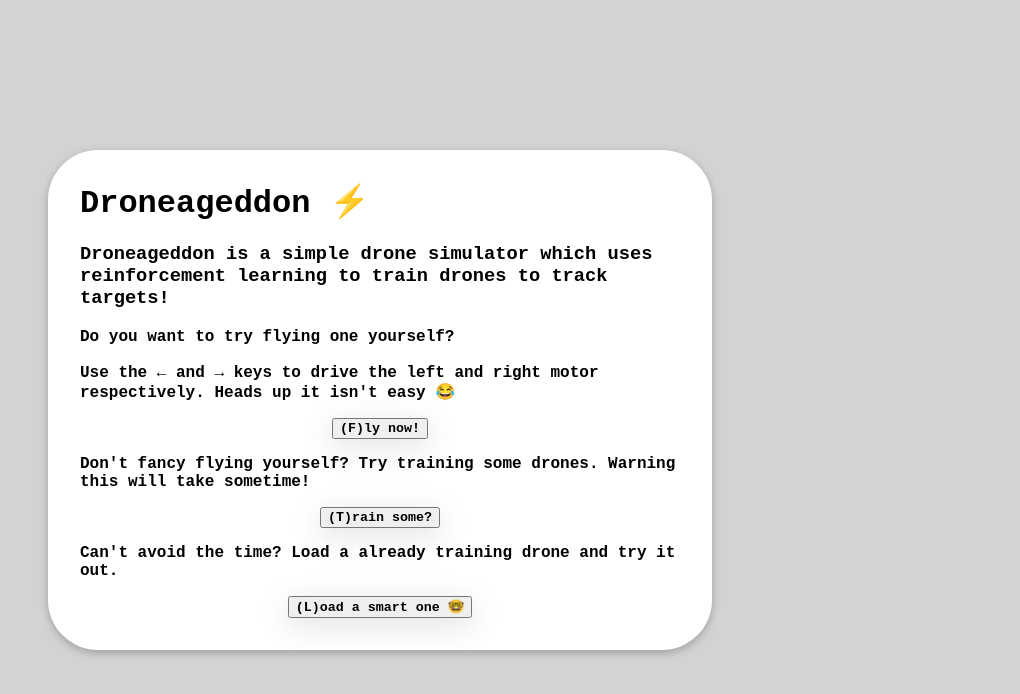
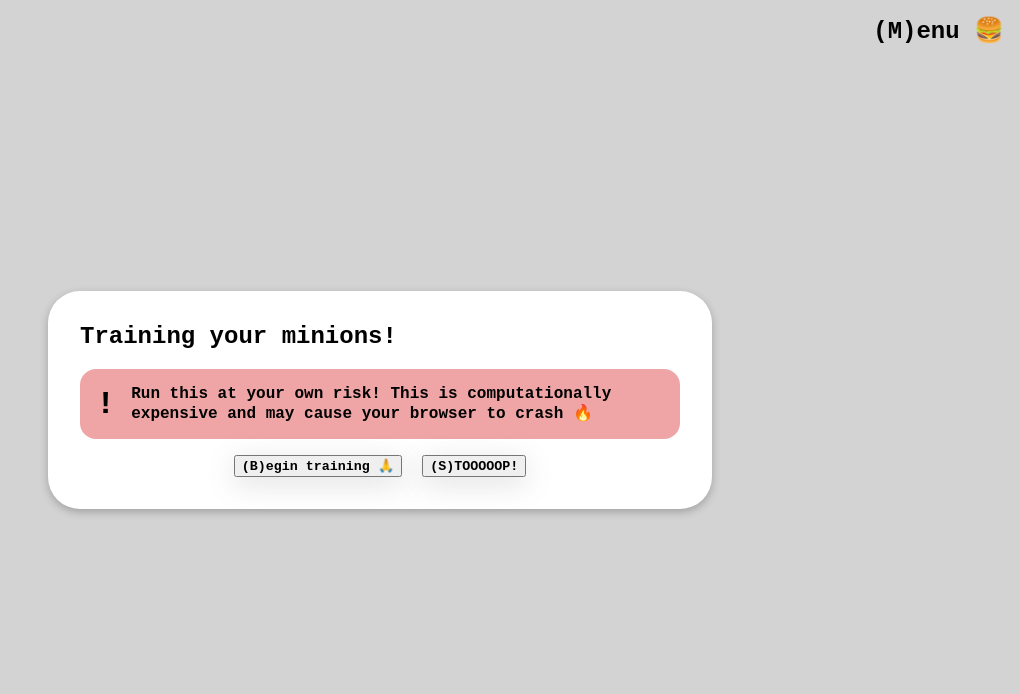
Before and after one commit to JamesMBarr/Droneageddon, a plain HTML site: page index.html in a window 1280 px wide. Both pictures are taken after a click on the button "(T)rain some?". Shown: the whole page, without its empty margins (260-1280 px from the left). Drawn offline with Linux system fonts and the light colour scheme.

Commit message:
Add training menu

```diff
--- a/classes/controls.js
+++ b/classes/controls.js
@@ -25,13 +25,17 @@ class Controls {
         case "ArrowRight":
           this.right = false;
           break;
-        case "m":
-        case "M":
-          openMenu();
-          break;
         case "f":
         case "F":
           startSelfDriveDrone();
+          break;
+        case "m":
+        case "M":
+          openMainMenu();
+          break;
+        case "t":
+        case "T":
+          openTrainingMenu();
           break;
       }
     };
--- a/index.html
+++ b/index.html
@@ -1,6 +1,6 @@
 <!DOCTYPE html>
 <head>
-    <title>Self-driving drones</title>
+    <title>Droneageddon</title>
     <meta http-equiv="Content-Type" content="text/html; charset=UTF-8" />
     <meta name="Author" content="James Barr">
     <link rel="stylesheet" href="style.css">
@@ -14,7 +14,7 @@
 </head>
 <body>
     <div class="container">
-        <div id="menu">
+        <div id="menu" class="menu">
             <h1>Droneageddon &#9889;</h1>
             <h3>
                 Droneageddon is a simple drone simulator which uses reinforcement
@@ -34,7 +34,7 @@
                 this will take sometime!
             </p>
             <div class="button-container">
-                <button onclick="alert('Not implemented yet')">(T)rain some?</button>
+                <button onclick="openTrainingMenu()">(T)rain some?</button>
             </div>
             <p>
                 Can't avoid the time? Load a already training drone and try it
@@ -44,8 +44,23 @@
                 <button onclick="alert('Not implemented yet')">(L)oad a smart one &#129299;</button>
             </div>
         </div>
+        <div id="training-menu" class="menu hide">
+            <h2>Training your minions!</h2>
+            <div class="warning">
+                <div class="warning-icon">
+                    !
+                </div>
+                Run this at your own risk! This is computationally expensive and
+                may cause your browser to crash &#128293;
+            </div>
+            <div class="button-container" style="margin-top: 1rem;">
+                <button onclick="startTraining()">(B)egin training &#128591;</button>
+                <div class="spacer"></div>
+                <button onclick="stopTraining()">(S)TOOOOOP!</button>
+            </div>
+        </div>
     </div>
-    <div id="menu-button" class="hide" onclick="openMenu()">
+    <div id="menu-button" class="hide" onclick="openMainMenu()">
         (M)enu &#127828;
     </div>
     <canvas id="droneCanvas"></canvas>
--- a/main.js
+++ b/main.js
@@ -12,33 +12,64 @@ window.addEventListener("resize", () => {
 const droneCtx = droneCanvas.getContext("2d");
 const controls = new Controls();
 
-const closeMenu = () => {
-  const menu = document.getElementById("menu");
-  menu.classList.add("hide");
-
-  const menuButton = document.getElementById("menu-button");
-  menuButton.classList.remove("hide");
+const showById = (id) => {
+  const item = document.getElementById(id);
+  item.classList.remove("hide");
 };
 
-const openMenu = () => {
-  const menu = document.getElementById("menu");
-  menu.classList.remove("hide");
+const hideById = (id) => {
+  const item = document.getElementById(id);
+  item.classList.add("hide");
+};
 
-  const menuButton = document.getElementById("menu-button");
-  menuButton.classList.add("hide");
+const closeMainMenu = () => {
+  hideById("menu");
+  showById("menu-button");
+};
+
+const openMainMenu = () => {
+  showById("menu");
+  hideById("menu-button");
+  hideById("training-menu");
+};
+
+const openTrainingMenu = () => {
+  closeMainMenu();
+
+  showById("training-menu");
 };
 
 let selfDriveDrone = null;
 const startSelfDriveDrone = () => {
-  closeMenu();
+  closeMainMenu();
 
-  if (selfDriveDrone !== null) {
-    selfDriveDrone.stopAnimation();
-  }
+  stop();
 
   selfDriveDrone = new Drone(undefined, controls);
   selfDriveDrone.startAnimation();
 };
 
+let simulation = null;
+const simulationWorker = new Worker("./workers/simulationWorker.js");
+simulationWorker.onmessage = function (e) {
+  simulation = Simulation.formWorker(e.data);
+};
+simulationWorker.onmessageerror = function (event) {
+  console.error("Simulation worker => ", event);
+};
 
-// simulationWorker.postMessage({ message: "train" });
+const startTraining = () => {
+  stop();
+  simulationWorker.postMessage("TRAIN");
+};
+
+const stopTraining = () => {
+  simulationWorker.postMessage("STOP");
+};
+
+const stop = () => {
+  if (selfDriveDrone !== null) {
+    selfDriveDrone.stopAnimation();
+  }
+  stopTraining();
+};
--- a/style.css
+++ b/style.css
@@ -21,10 +21,10 @@ html, body {
     align-items: center;
 }
 
-#menu {
+.menu {
     width: 600px;
     padding: 2rem;
-    border-radius: 50px;
+    border-radius: 2rem;
 
     background-color: white;
     box-shadow: rgba(0, 0, 0, 0.24) 0px 3px 8px;
@@ -42,7 +42,7 @@ html, body {
     z-index: 10;
 }
 
-h1 {
+h1, h2 {
     margin-top: 0;
 }
 
@@ -58,6 +58,23 @@ button {
     box-shadow: rgba(100, 100, 111, 0.2) 0px 7px 29px 0px;
 }
 
+.spacer {
+    width: 20px;
+}
+
 .hide {
-    visibility: hidden;
+    display: none;
 }
+
+.warning {
+    display: flex;
+    align-items: center;
+    padding: 1rem;
+    border-radius: 1rem;
+    background-color: #efa5a5;
+}
+
+.warning-icon {
+    font-size: 2rem;
+    padding-right: 1rem;
+}
```
